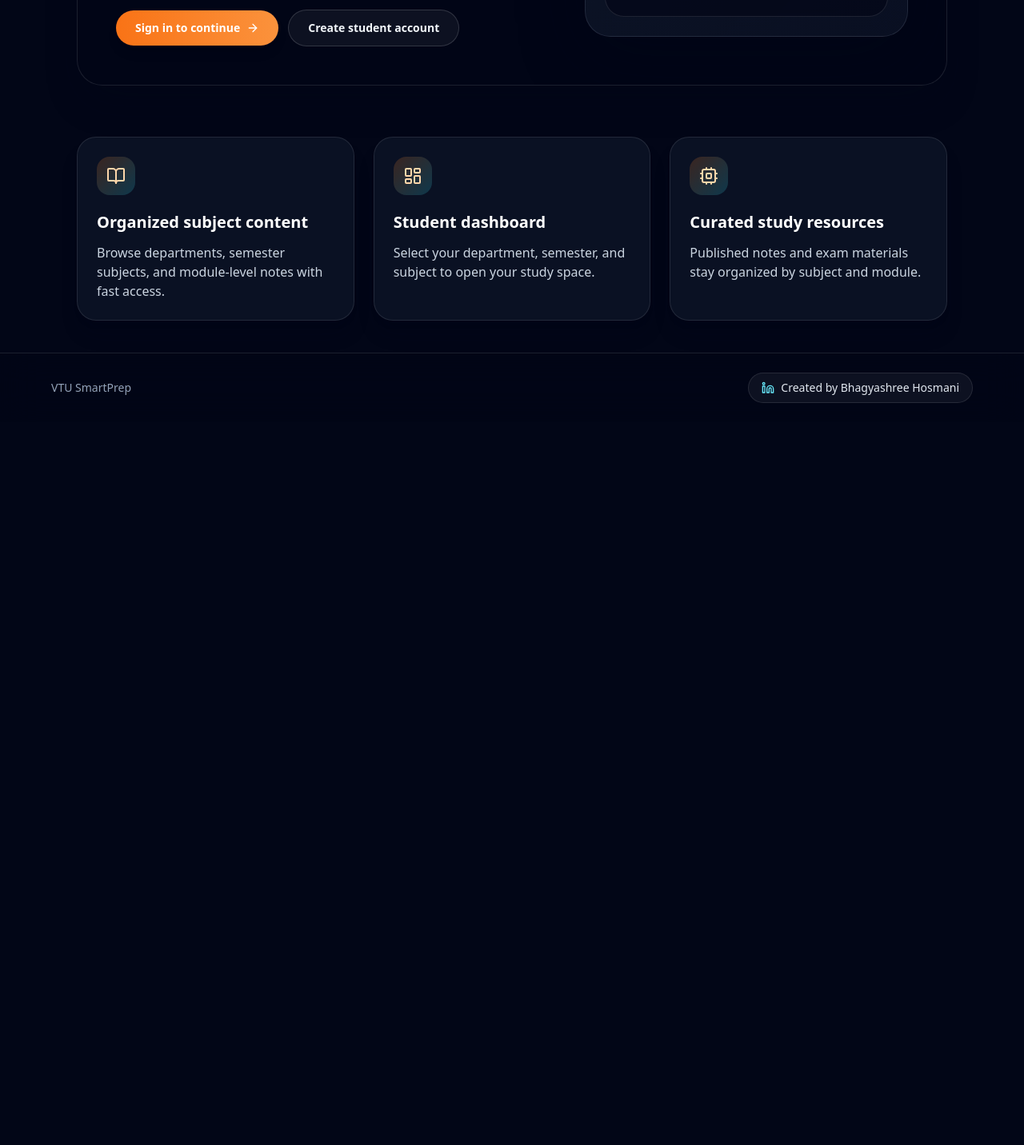
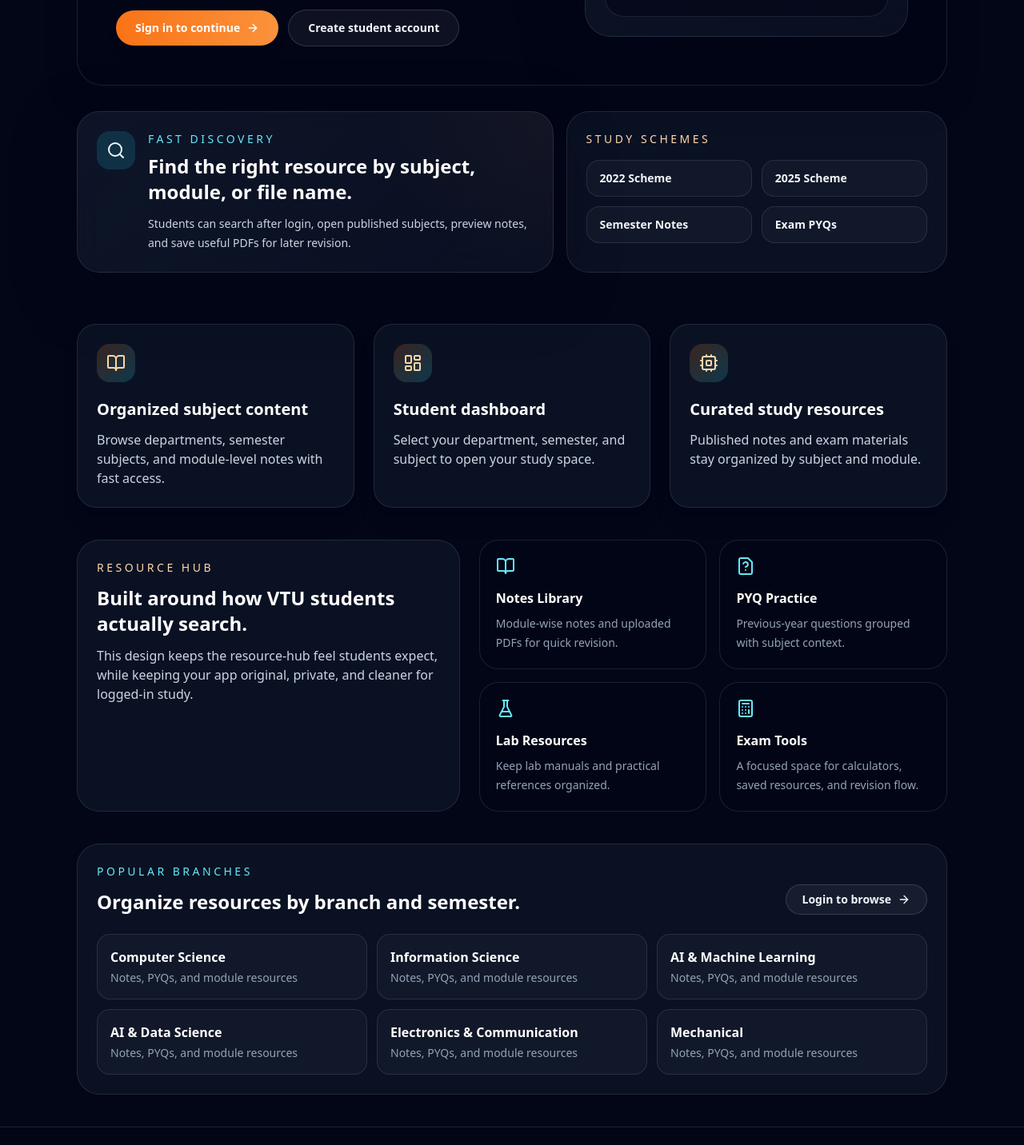
Before and after one commit to hbhagyashree/VTU-app-Repo, a Next.js app: page / in a window 1280 px wide. Shown: the part 660-2092 px from the top of the page at 80% size. Before the commit the page ends 1188 px from the top, so only its background shows below. Built offline with nearby package versions, Linux system fonts and the light colour scheme; no server answers.

Commit message:
Add original VTU resource hub homepage sections

```diff
--- a/app/page.tsx
+++ b/app/page.tsx
@@ -1,7 +1,18 @@
 import AppShell from '@/components/layout/AppShell';
 
 import Link from 'next/link';
-import { ArrowRight, BookOpen, CheckCircle2, Cpu, LayoutDashboard, Sparkles } from 'lucide-react';
+import {
+  ArrowRight,
+  BookOpen,
+  Calculator,
+  CheckCircle2,
+  Cpu,
+  FileQuestion,
+  FlaskConical,
+  LayoutDashboard,
+  Search,
+  Sparkles,
+} from 'lucide-react';
 
 const features = [
   {
@@ -19,6 +30,38 @@ const features = [
     description: 'Published notes and exam materials stay organized by subject and module.',
     icon: Cpu,
   },
+];
+
+const resourceTiles = [
+  {
+    title: 'Notes Library',
+    description: 'Module-wise notes and uploaded PDFs for quick revision.',
+    icon: BookOpen,
+  },
+  {
+    title: 'PYQ Practice',
+    description: 'Previous-year questions grouped with subject context.',
+    icon: FileQuestion,
+  },
+  {
+    title: 'Lab Resources',
+    description: 'Keep lab manuals and practical references organized.',
+    icon: FlaskConical,
+  },
+  {
+    title: 'Exam Tools',
+    description: 'A focused space for calculators, saved resources, and revision flow.',
+    icon: Calculator,
+  },
+];
+
+const branchTiles = [
+  'Computer Science',
+  'Information Science',
+  'AI & Machine Learning',
+  'AI & Data Science',
+  'Electronics & Communication',
+  'Mechanical',
 ];
 
 export default function HomePage() {
@@ -71,6 +114,34 @@ export default function HomePage() {
         </div>
       </section>
 
+      <section className="mt-8 grid gap-4 lg:grid-cols-[1fr_0.8fr]">
+        <div className="glass-panel rounded-[1.75rem] p-5 sm:p-6">
+          <div className="flex items-start gap-4">
+            <div className="grid h-12 w-12 shrink-0 place-items-center rounded-2xl bg-ocean-400/15 text-ocean-200">
+              <Search className="h-6 w-6" />
+            </div>
+            <div>
+              <p className="text-sm uppercase tracking-[0.25em] text-ocean-300">Fast discovery</p>
+              <h2 className="mt-2 text-2xl font-bold text-white">Find the right resource by subject, module, or file name.</h2>
+              <p className="mt-3 text-sm leading-6 text-slate-300">
+                Students can search after login, open published subjects, preview notes, and save useful PDFs for later revision.
+              </p>
+            </div>
+          </div>
+        </div>
+
+        <div className="rounded-[1.75rem] border border-white/10 bg-slate-900/70 p-5 sm:p-6">
+          <p className="text-sm uppercase tracking-[0.25em] text-brand-200">Study schemes</p>
+          <div className="mt-4 grid grid-cols-2 gap-3">
+            {['2022 Scheme', '2025 Scheme', 'Semester Notes', 'Exam PYQs'].map((item) => (
+              <div key={item} className="rounded-2xl border border-white/10 bg-white/[0.03] px-4 py-3 text-sm font-semibold text-slate-100">
+                {item}
+              </div>
+            ))}
+          </div>
+        </div>
+      </section>
+
       <section className="mt-16 grid gap-6 md:grid-cols-3">
         {features.map((feature) => (
           <article key={feature.title} className="group rounded-3xl border border-white/10 bg-slate-900/70 p-6 shadow-xl shadow-slate-950/20 transition hover:-translate-y-1 hover:border-brand-300/40">
@@ -82,6 +153,47 @@ export default function HomePage() {
           </article>
         ))}
       </section>
+
+      <section className="mt-10 grid gap-6 lg:grid-cols-[0.9fr_1.1fr]">
+        <div className="rounded-[1.75rem] border border-white/10 bg-slate-900/70 p-6">
+          <p className="text-sm uppercase tracking-[0.25em] text-brand-200">Resource hub</p>
+          <h2 className="mt-3 text-2xl font-bold text-white">Built around how VTU students actually search.</h2>
+          <p className="mt-3 text-slate-300">
+            This design keeps the resource-hub feel students expect, while keeping your app original, private, and cleaner for logged-in study.
+          </p>
+        </div>
+
+        <div className="grid gap-4 sm:grid-cols-2">
+          {resourceTiles.map((tile) => (
+            <article key={tile.title} className="rounded-3xl border border-white/10 bg-slate-950/55 p-5 transition hover:border-ocean-300/40 hover:bg-slate-900/80">
+              <tile.icon className="h-6 w-6 text-ocean-300" />
+              <h3 className="mt-4 font-semibold text-white">{tile.title}</h3>
+              <p className="mt-2 text-sm leading-6 text-slate-400">{tile.description}</p>
+            </article>
+          ))}
+        </div>
+      </section>
+
+      <section className="mt-10 rounded-[1.75rem] border border-white/10 bg-slate-900/70 p-6">
+        <div className="flex flex-col gap-3 sm:flex-row sm:items-end sm:justify-between">
+          <div>
+            <p className="text-sm uppercase tracking-[0.25em] text-ocean-300">Popular branches</p>
+            <h2 className="mt-3 text-2xl font-bold text-white">Organize resources by branch and semester.</h2>
+          </div>
+          <Link href="/login" className="inline-flex w-fit items-center rounded-full border border-white/15 bg-white/5 px-5 py-2 text-sm font-semibold text-slate-100 transition hover:border-brand-300/40">
+            Login to browse
+            <ArrowRight className="ml-2 h-4 w-4" />
+          </Link>
+        </div>
+        <div className="mt-6 grid gap-3 sm:grid-cols-2 lg:grid-cols-3">
+          {branchTiles.map((branch) => (
+            <div key={branch} className="rounded-2xl border border-white/10 bg-white/[0.03] p-4">
+              <p className="font-semibold text-white">{branch}</p>
+              <p className="mt-1 text-sm text-slate-400">Notes, PYQs, and module resources</p>
+            </div>
+          ))}
+        </div>
+      </section>
     </AppShell>
   );
 }
```
